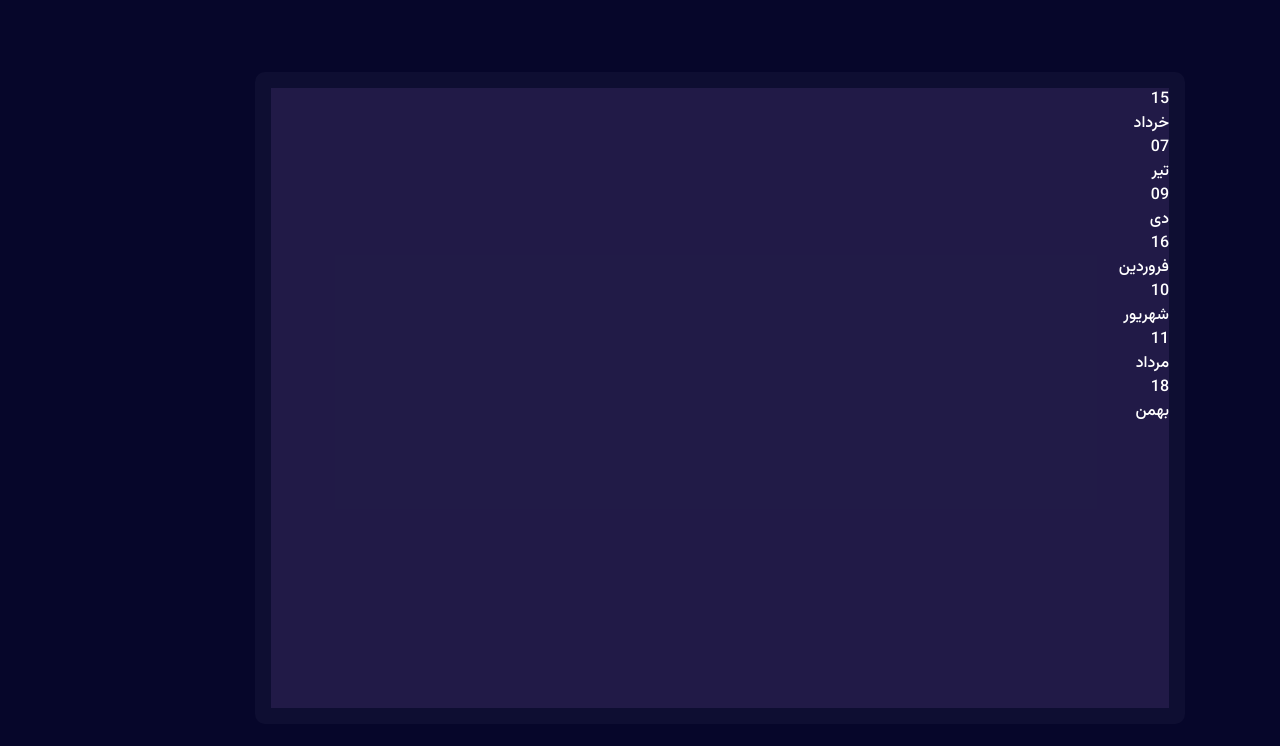
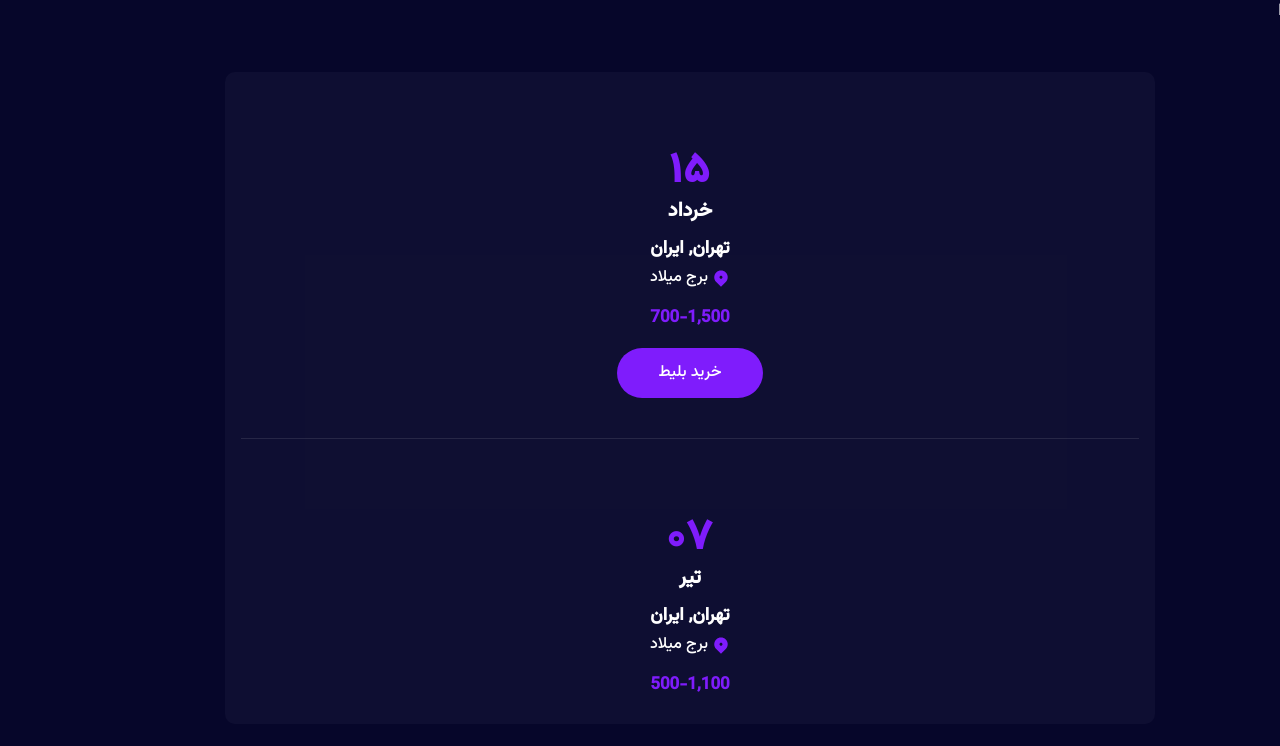
Before and after one commit to Hossein1371za/music-artist-nextjs-tailwind, a Next.js app: page / in a window 1280 px wide. Shown: the top 746 px of the page. Built offline with nearby package versions, Linux system fonts and the light colour scheme; data requests are answered from the project's data file.

Commit message:
varien framer motion

```diff
--- a/src/components/events/EventBox.jsx
+++ b/src/components/events/EventBox.jsx
@@ -1,7 +1,11 @@
+"use client"
+
 import Image from "next/image";
+import { RiMapPin2Fill } from "react-icons/ri";
+import {motion} from "framer-motion"
 
 const EventBox = ({ events }) => {
-    console.log(events.date);
+  console.log(events.date);
   return (
     <div className="bg-secondary/60 rounded-[10px] p-4 xl:p-12 relative">
       <div className="flex flex-col xl:flex-row justify-between h-[620px] xl:h-full gap-x-4">
@@ -15,19 +19,39 @@ const EventBox = ({ events }) => {
             alt=""
           />
         </div>
-        <div className="flex-1 bg-purple-400/10 h-[500px] flex flex-col">
-            {
-                events.map((event)=>{
-                    return <div key={event.id}>
-                        <div>
-                            <div>
-                                <div>{event.data.day}</div>
-                                <div>{event.data.mounth}</div>
-                            </div>
-                        </div>
+        <div className="flex-1 h-[500px] flex flex-col justify-between overflow-y-scroll scrollbar-thin scrollbar-thumb-accent scrollbar-track-white/10 xl:pr-6">
+          {events.map((event) => {
+            return (
+              <div
+                key={event.id}
+                className="flex flex-col xl:flex-row items-center justify-between gap-y-4 xl:gap-y-0 text-center xl:text-right my-4 xl:my-0 border-b border-white/10 py-10 xl:py-3 last-of-type:border-none"
+              >
+                <div className="flex flex-col xl:flex-row items-center gap-x-4">
+                  <div className="flex flex-col justify-center items-center leading-tight w-[80px] mb-4 xl:mb-0">
+                    <div className="text-[44px] font-black text-accent number">
+                      {event.data.day}
                     </div>
-                })
-            }
+                    <div className="text-[20px] font-extrabold">
+                      {event.data.mounth}
+                    </div>
+                  </div>
+                  <div className="w-64 flex flex-col gap-y-2">
+                    <div className="text-lg leading-none font-bold">{`${event.location.city}, ${event.location.country}`}</div>
+                    <div className="flex items-center gap-x-1 justify-center xl:justify-start">
+                      <div className="text-accent text-lg">
+                        <RiMapPin2Fill />
+                      </div>
+                      <div className="font-light">{event.location.address}</div>
+                    </div>
+                  </div>
+                </div>
+                <div className="w-[100px] text-[17px] text-center text-accent font-bold">
+                  {event.priceRange}
+                </div>
+                <button className="btn btn-sm btn-accent xl:ml-4">خرید بلیط</button>
+              </div>
+            );
+          })}
         </div>
       </div>
     </div>
```
Also changed, not shown: varient.js (added).
